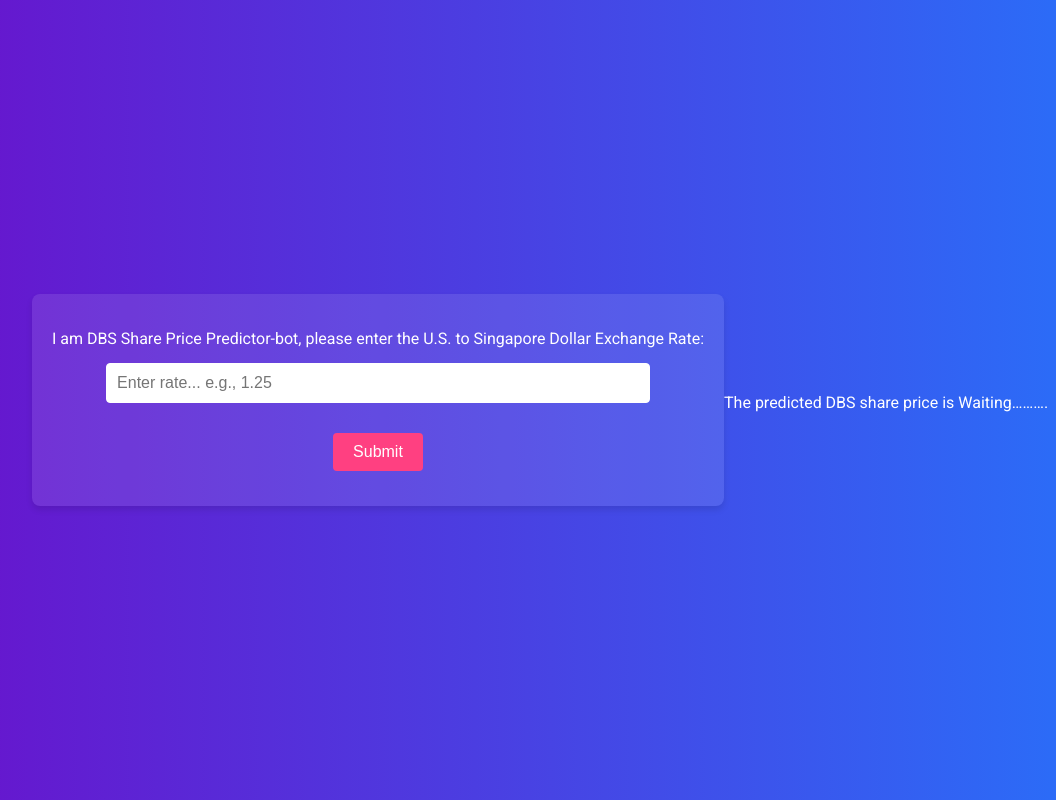
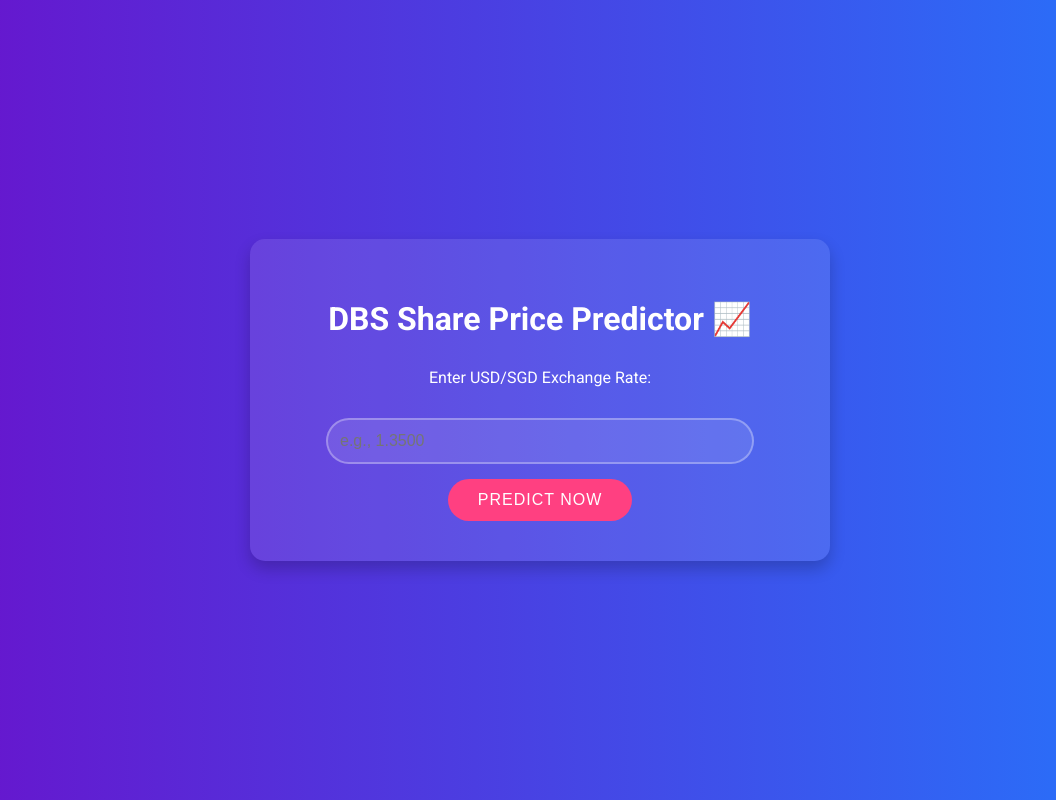
Before and after one commit to simyuyi/dbssharepredictor, a Flask app: page / in a window 1280 px wide. Shown: the whole page, without its empty margins (100-1156 px from the left). Run offline with Flask 3, Linux system fonts and the light colour scheme.

Commit message:
Update index.html

```diff
--- a/templates/index.html
+++ b/templates/index.html
@@ -1,9 +1,10 @@
+<!-- index.html -->
 <!DOCTYPE html>
 <html lang="en">
 <head>
     <meta charset="UTF-8">
     <meta name="viewport" content="width=device-width, initial-scale=1.0">
-    <title>DBS Share Price Predictor</title>
+    <title>DBS Predictor - Input</title>
     <link href="https://fonts.googleapis.com/css2?family=Roboto:wght@400;700&display=swap" rel="stylesheet">
     <style>
         body {
@@ -16,45 +17,79 @@
             height: 100vh;
             margin: 0;
         }
-        form {
+        .container {
             background-color: rgba(255, 255, 255, 0.1);
-            padding: 20px;
-            border-radius: 8px;
-            box-shadow: 0 4px 6px rgba(0, 0, 0, 0.1);
+            padding: 40px;
+            border-radius: 15px;
+            box-shadow: 0 8px 16px rgba(0, 0, 0, 0.2);
+            width: 90%;
+            max-width: 500px;
             text-align: center;
         }
-        p {
-            margin: 15px 0;
+        h1 {
+            margin-bottom: 30px;
+            font-weight: 700;
         }
         input[type="number"] {
-            padding: 10px;
-            border-radius: 4px;
-            border: 1px solid #fff;
+            padding: 12px;
+            border-radius: 25px;
+            border: 2px solid rgba(255, 255, 255, 0.3);
             width: 80%;
             font-size: 16px;
-            margin-bottom: 15px;
+            margin: 15px 0;
+            background: rgba(255, 255, 255, 0.1);
+            color: #fff;
+            transition: all 0.3s ease;
+        }
+        input[type="number"]:focus {
+            outline: none;
+            border-color: #ff4081;
+            background: rgba(255, 255, 255, 0.2);
         }
         input[type="submit"] {
             background-color: #ff4081;
             color: #fff;
-            padding: 10px 20px;
+            padding: 12px 30px;
             border: none;
-            border-radius: 4px;
+            border-radius: 25px;
             font-size: 16px;
             cursor: pointer;
-            transition: background-color 0.3s ease;
+            transition: all 0.3s ease;
+            text-transform: uppercase;
+            letter-spacing: 1px;
         }
         input[type="submit"]:hover {
             background-color: #ff1c6b;
+            transform: translateY(-2px);
         }
     </style>
 </head>
 <body>
-    <form action="/" method="post">
-        <p>I am DBS Share Price Predictor-bot, please enter the U.S. to Singapore Dollar Exchange Rate:</p>
-        <p><input type="number" step="0.01" name="rates" placeholder="Enter rate... e.g., 1.25"></p>
-        <p><input type="submit" value="Submit"></p>
-    </form>
-    <p style="text-align: center; margin-top: 20px;">The predicted DBS share price is {{result}}</p>
+    <div class="container">
+        <h1>DBS Share Price Predictor 📈</h1>
+        <form action="/predict" method="post">
+            <p>Enter USD/SGD Exchange Rate:</p>
+            <input type="number" step="0.0001" name="rates" placeholder="e.g., 1.3500" required>
+            <input type="submit" value="Predict Now">
+        </form>
+    </div>
 </body>
 </html>
+
+<!-- result.html -->
+<!DOCTYPE html>
+<html lang="en">
+<head>
+    <meta charset="UTF-8">
+    <meta name="viewport" content="width=device-width, initial-scale=1.0">
+    <title>DBS Predictor - Results</title>
+    <link href="https://fonts.googleapis.com/css2?family=Roboto:wght@400;700&display=swap" rel="stylesheet">
+    <style>
+        body {
+            font-family: 'Roboto', sans-serif;
+            background: linear-gradient(to right, #6a11cb, #2575fc);
+            color: #fff;
+            display: flex;
+            justify-content: center;
+            align-items: center;
+            height:
```
